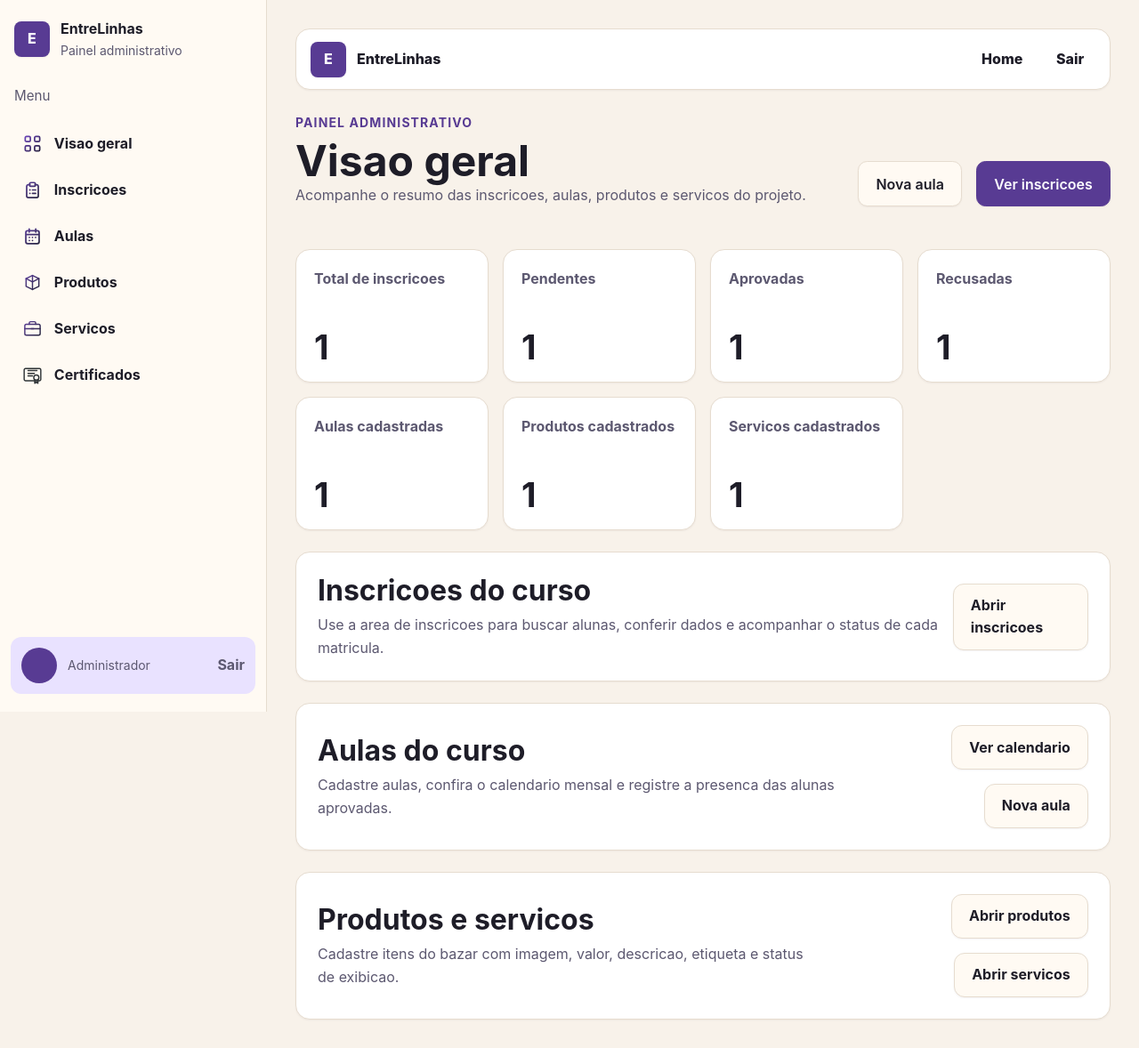
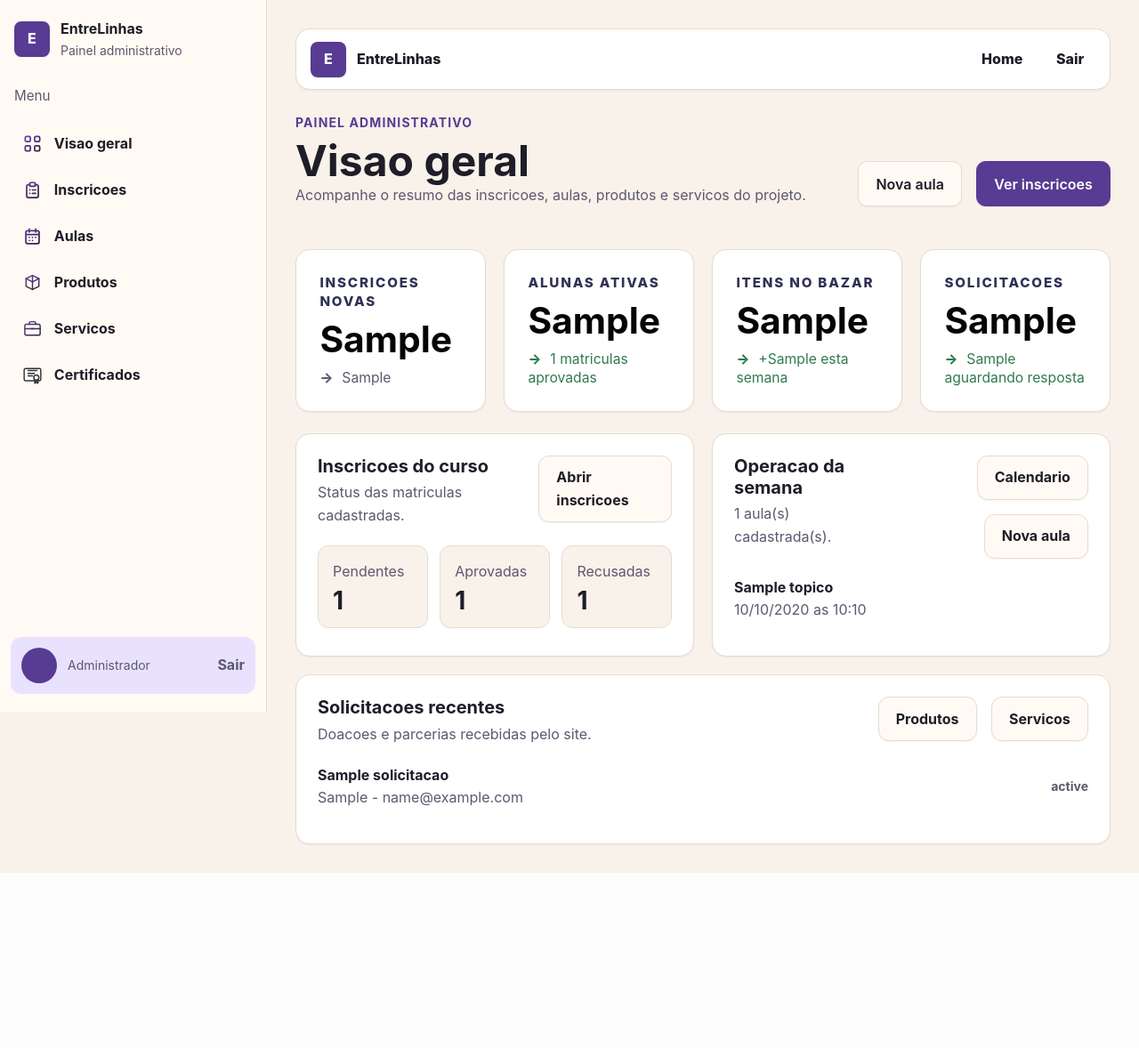
Before and after one commit to joaomafraa/Entrelinhas, a Django app: template templates/inscricoes/dashboard_admin.html in a window 1280 px wide. Shown: the whole page at 89% size. After the commit the page ends 981 px from the top, so only its background shows below. Run offline with Django 3.2, Linux system fonts and the light colour scheme; the template is opened without the code that fills it: most values are stand-ins (such as "Sample title", 1, 10 or a date in 2020).

Commit message:
style:ajusta dashboard admin

```diff
--- a/static/css/components.css
+++ b/static/css/components.css
@@ -1073,6 +1073,156 @@ footer,
     margin: 0 0 0.4rem;
 }
 
+.admin-kpi-grid {
+    display: grid;
+    grid-template-columns: repeat(4, minmax(0, 1fr));
+    gap: 1.25rem;
+}
+
+.admin-kpi-card,
+.admin-dashboard-panel {
+    background: #ffffff;
+    border: 1px solid var(--border);
+    border-radius: var(--radius-lg);
+    box-shadow: var(--shadow-sm);
+}
+
+.admin-kpi-card {
+    min-height: 178px;
+    display: flex;
+    flex-direction: column;
+    align-items: flex-start;
+    justify-content: center;
+    gap: 0.75rem;
+    padding: 1.65rem;
+}
+
+.admin-kpi-card__label {
+    color: #2f3154;
+    font-size: 0.95rem;
+    font-weight: 800;
+    letter-spacing: 0.12em;
+    line-height: 1.35;
+    text-transform: uppercase;
+}
+
+.admin-kpi-card strong {
+    color: #050505;
+    font-size: 2.55rem;
+    line-height: 1;
+}
+
+.admin-kpi-card__trend {
+    color: var(--muted-foreground);
+    font-size: 0.98rem;
+    line-height: 1.35;
+}
+
+.admin-kpi-card__trend::before {
+    content: "->";
+    margin-right: 0.35rem;
+    font-weight: 800;
+}
+
+.admin-kpi-card__trend--positive {
+    color: #2f7a4f;
+}
+
+.admin-kpi-card__trend--neutral {
+    color: var(--muted-foreground);
+}
+
+.admin-dashboard-grid {
+    display: grid;
+    grid-template-columns: minmax(0, 1fr) minmax(0, 1fr);
+    gap: 1.25rem;
+}
+
+.admin-dashboard-panel {
+    min-width: 0;
+    padding: 1.5rem;
+}
+
+.admin-dashboard-panel--wide {
+    grid-column: 1 / -1;
+}
+
+.admin-dashboard-panel__header {
+    display: flex;
+    align-items: flex-start;
+    justify-content: space-between;
+    gap: 1rem;
+    margin-bottom: 1.25rem;
+}
+
+.admin-dashboard-panel h2 {
+    margin: 0 0 0.35rem;
+    font-size: 1.25rem;
+}
+
+.admin-status-list {
+    display: grid;
+    grid-template-columns: repeat(3, minmax(0, 1fr));
+    gap: 0.85rem;
+}
+
+.admin-status-list article {
+    min-height: 92px;
+    display: grid;
+    align-content: center;
+    gap: 0.35rem;
+    padding: 1rem;
+    background: var(--secondary);
+    border: 1px solid var(--border);
+    border-radius: var(--radius);
+}
+
+.admin-status-list span,
+.admin-mini-list span {
+    color: var(--muted-foreground);
+}
+
+.admin-status-list strong {
+    color: var(--foreground);
+    font-size: 1.75rem;
+    line-height: 1;
+}
+
+.admin-mini-list {
+    display: grid;
+    gap: 0.75rem;
+}
+
+.admin-mini-list article {
+    min-width: 0;
+    display: flex;
+    align-items: center;
+    justify-content: space-between;
+    gap: 1rem;
+    padding: 0.9rem 0;
+    border-top: 1px solid var(--border);
+}
+
+.admin-mini-list article:first-child {
+    border-top: 0;
+    padding-top: 0;
+}
+
+.admin-mini-list strong,
+.admin-mini-list span {
+    display: block;
+}
+
+.admin-mini-list strong {
+    color: var(--foreground);
+}
+
+.admin-mini-list small {
+    flex: 0 0 auto;
+    color: var(--muted-foreground);
+    font-weight: 700;
+}
+
 .bazar-list-toolbar {
     display: flex;
     align-items: center;
--- a/static/css/responsive.css
+++ b/static/css/responsive.css
@@ -160,6 +160,18 @@
         grid-template-columns: 1fr;
     }
 
+    .admin-kpi-grid,
+    .admin-dashboard-grid,
+    .admin-status-list {
+        grid-template-columns: 1fr;
+    }
+
+    .admin-dashboard-panel__header,
+    .admin-mini-list article {
+        align-items: stretch;
+        flex-direction: column;
+    }
+
     .vitrine-hero__inner,
     .vitrine-content,
     .vitrine-grid {
@@ -275,6 +287,14 @@
         grid-template-columns: repeat(2, minmax(0, 1fr));
     }
 
+    .admin-kpi-grid {
+        grid-template-columns: repeat(2, minmax(0, 1fr));
+    }
+
+    .admin-dashboard-grid {
+        grid-template-columns: 1fr;
+    }
+
     .bazar-grid {
         grid-template-columns: repeat(2, minmax(0, 1fr));
     }
--- a/templates/inscricoes/dashboard_admin.html
+++ b/templates/inscricoes/dashboard_admin.html
@@ -18,75 +18,125 @@
         </div>
     </div>
 
-    <div class="admin-stat-grid">
-        <article class="admin-stat-card">
-            <span>Total de inscricoes</span>
-            <strong>{{ total_inscricoes }}</strong>
+    <div class="admin-kpi-grid">
+        <article class="admin-kpi-card">
+            <span class="admin-kpi-card__label">Inscricoes novas</span>
+            <strong>{{ inscricoes_mes_atual }}</strong>
+            <small class="admin-kpi-card__trend admin-kpi-card__trend--{{ inscricoes_auxiliar_estado }}">
+                {{ inscricoes_auxiliar }}
+            </small>
         </article>
 
-        <article class="admin-stat-card">
+        <article class="admin-kpi-card">
+            <span class="admin-kpi-card__label">Alunas ativas</span>
+            <strong>{{ alunas_ativas }}</strong>
+            <small class="admin-kpi-card__trend admin-kpi-card__trend--positive">
+                {{ total_aprovadas }} matriculas aprovadas
+            </small>
+        </article>
+
+        <article class="admin-kpi-card">
+            <span class="admin-kpi-card__label">Itens no bazar</span>
+            <strong>{{ itens_bazar }}</strong>
+            <small class="admin-kpi-card__trend {% if itens_bazar_semana %}admin-kpi-card__trend--positive{% else %}admin-kpi-card__trend--neutral{% endif %}">
+                +{{ itens_bazar_semana }} esta semana
+            </small>
+        </article>
+
+        <article class="admin-kpi-card">
+            <span class="admin-kpi-card__label">Solicitacoes</span>
+            <strong>{{ solicitacoes_novas }}</strong>
+            <small class="admin-kpi-card__trend {% if solicitacoes_novas %}admin-kpi-card__trend--positive{% else %}admin-kpi-card__trend--neutral{% endif %}">
+                {{ solicitacoes_novas }} aguardando resposta
+            </small>
+        </article>
+    </div>
+
+    <div class="admin-dashboard-grid">
+        <section class="admin-dashboard-panel">
+            <div class="admin-dashboard-panel__header">
+                <div>
+                    <h2>Inscricoes do curso</h2>
+                    <p class="text-soft mb-0">Status das matriculas cadastradas.</p>
+                </div>
+
+                <a href="{% url 'listar_inscricoes' %}" class="admin-page-button">Abrir inscricoes</a>
+            </div>
+
+            <div class="admin-status-list">
+                <article>
                     <span>Pendentes</span>
                     <strong>{{ total_pendentes }}</strong>
                 </article>
 
-        <article class="admin-stat-card">
+                <article>
                     <span>Aprovadas</span>
                     <strong>{{ total_aprovadas }}</strong>
                 </article>
 
-        <article class="admin-stat-card">
+                <article>
                     <span>Recusadas</span>
                     <strong>{{ total_recusadas }}</strong>
                 </article>
-
-        <article class="admin-stat-card">
-            <span>Aulas cadastradas</span>
-            <strong>{{ total_aulas }}</strong>
-        </article>
-
-        <article class="admin-stat-card">
-            <span>Produtos cadastrados</span>
-            <strong>{{ total_produtos }}</strong>
-        </article>
-
-        <article class="admin-stat-card">
-            <span>Servicos cadastrados</span>
-            <strong>{{ total_servicos }}</strong>
-        </article>
             </div>
-
-    <section class="admin-overview-panel">
-        <div>
-            <h2>Inscricoes do curso</h2>
-            <p class="text-soft mb-0">Use a area de inscricoes para buscar alunas, conferir dados e acompanhar o status de cada matricula.</p>
-        </div>
-
-        <a href="{% url 'listar_inscricoes' %}" class="admin-page-button">Abrir inscricoes</a>
         </section>
 
-    <section class="admin-overview-panel">
+        <section class="admin-dashboard-panel">
+            <div class="admin-dashboard-panel__header">
                 <div>
-            <h2>Aulas do curso</h2>
-            <p class="text-soft mb-0">Cadastre aulas, confira o calendario mensal e registre a presenca das alunas aprovadas.</p>
+                    <h2>Operacao da semana</h2>
+                    <p class="text-soft mb-0">{{ total_aulas }} aula(s) cadastrada(s).</p>
                 </div>
 
                 <div class="cluster justify-content-end">
-            <a href="{% url 'calendario_aulas' %}" class="admin-page-button">Ver calendario</a>
+                    <a href="{% url 'calendario_aulas' %}" class="admin-page-button">Calendario</a>
                     <a href="{% url 'criar_aula' %}" class="admin-page-button">Nova aula</a>
+                </div>
+            </div>
+
+            <div class="admin-mini-list">
+                {% for aula in proximas_aulas %}
+                    <article>
+                        <div>
+                            <strong>{{ aula.topico|default:"Aula sem topico" }}</strong>
+                            <span>{{ aula.data|date:"d/m/Y" }} as {{ aula.horario|time:"H:i" }}</span>
+                        </div>
+                    </article>
+                {% empty %}
+                    <p class="text-soft mb-0">Nenhuma aula futura cadastrada.</p>
+                {% endfor %}
             </div>
         </section>
 
-    <section class="admin-overview-panel">
+        <section class="admin-dashboard-panel admin-dashboard-panel--wide">
+            <div class="admin-dashboard-panel__header">
                 <div>
-            <h2>Produtos e servicos</h2>
-            <p class="text-soft mb-0">Cadastre itens do bazar com imagem, valor, descricao, etiqueta e status de exibicao.</p>
+                    <h2>Solicitacoes recentes</h2>
+                    <p class="text-soft mb-0">Doacoes e parcerias recebidas pelo site.</p>
                 </div>
 
                 <div class="cluster justify-content-end">
-            <a href="{% url 'listar_produtos' %}" class="admin-page-button">Abrir produtos</a>
-            <a href="{% url 'listar_servicos' %}" class="admin-page-button">Abrir servicos</a>
+                    <a href="{% url 'listar_produtos' %}" class="admin-page-button">Produtos</a>
+                    <a href="{% url 'listar_servicos' %}" class="admin-page-button">Servicos</a>
+                </div>
+            </div>
+
+            <div class="admin-mini-list admin-mini-list--contacts">
+                {% for solicitacao in solicitacoes_recentes %}
+                    <article>
+                        <div>
+                            <strong>{{ solicitacao.nome }}</strong>
+                            <span>{{ solicitacao.get_tipo_display }} - {{ solicitacao.email }}</span>
+                        </div>
+
+                        <small>{{ solicitacao.get_status_display }}</small>
+                    </article>
+                {% empty %}
+                    <p class="text-soft mb-0">Nenhuma solicitacao recebida ainda.</p>
+                {% endfor %}
             </div>
         </section>
+    </div>
 </section>
 
 {% endblock %}
```
Also changed, not shown: inscricoes/views.py (+87 -4 lines). Lines whose indentation alone changed are shown as unchanged.
